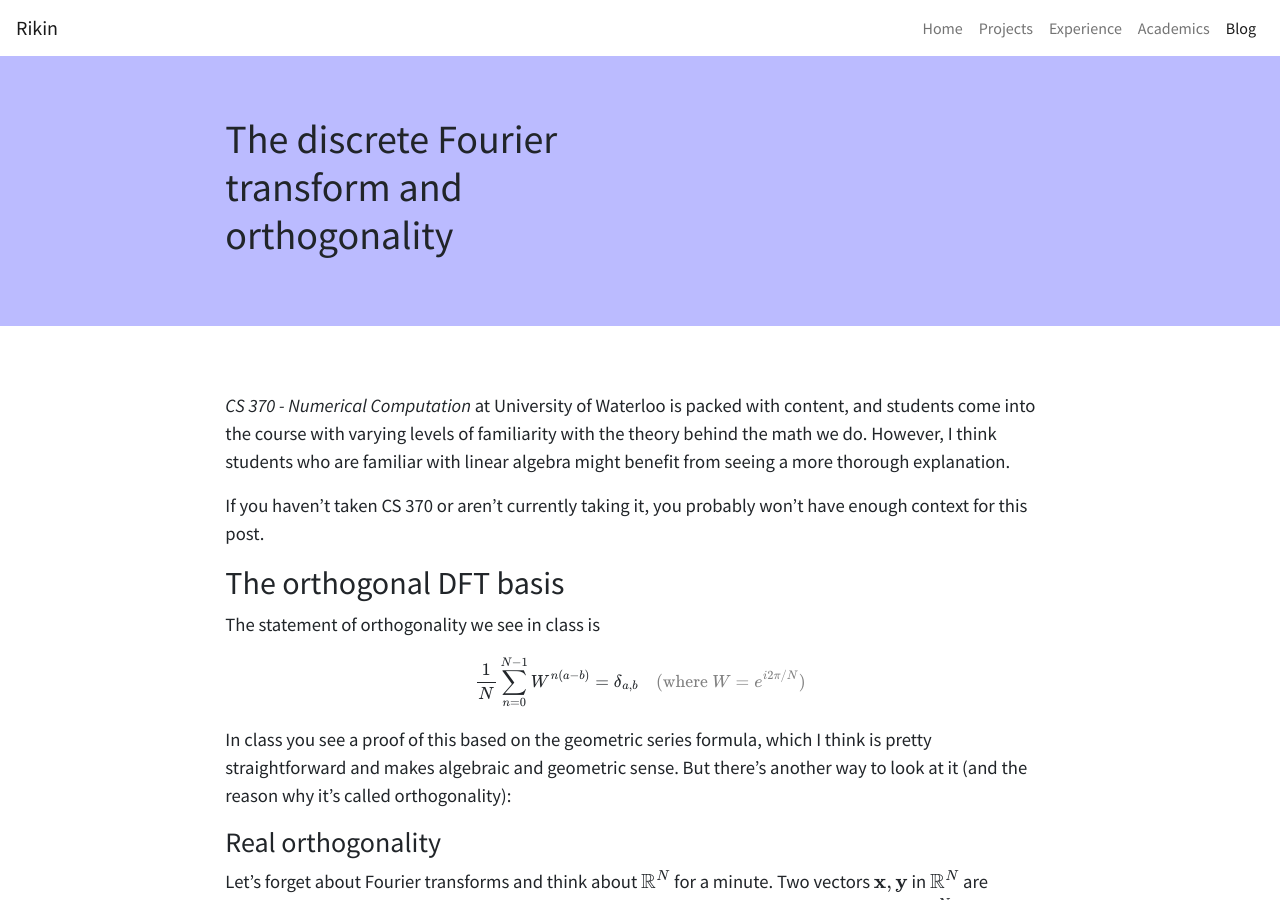
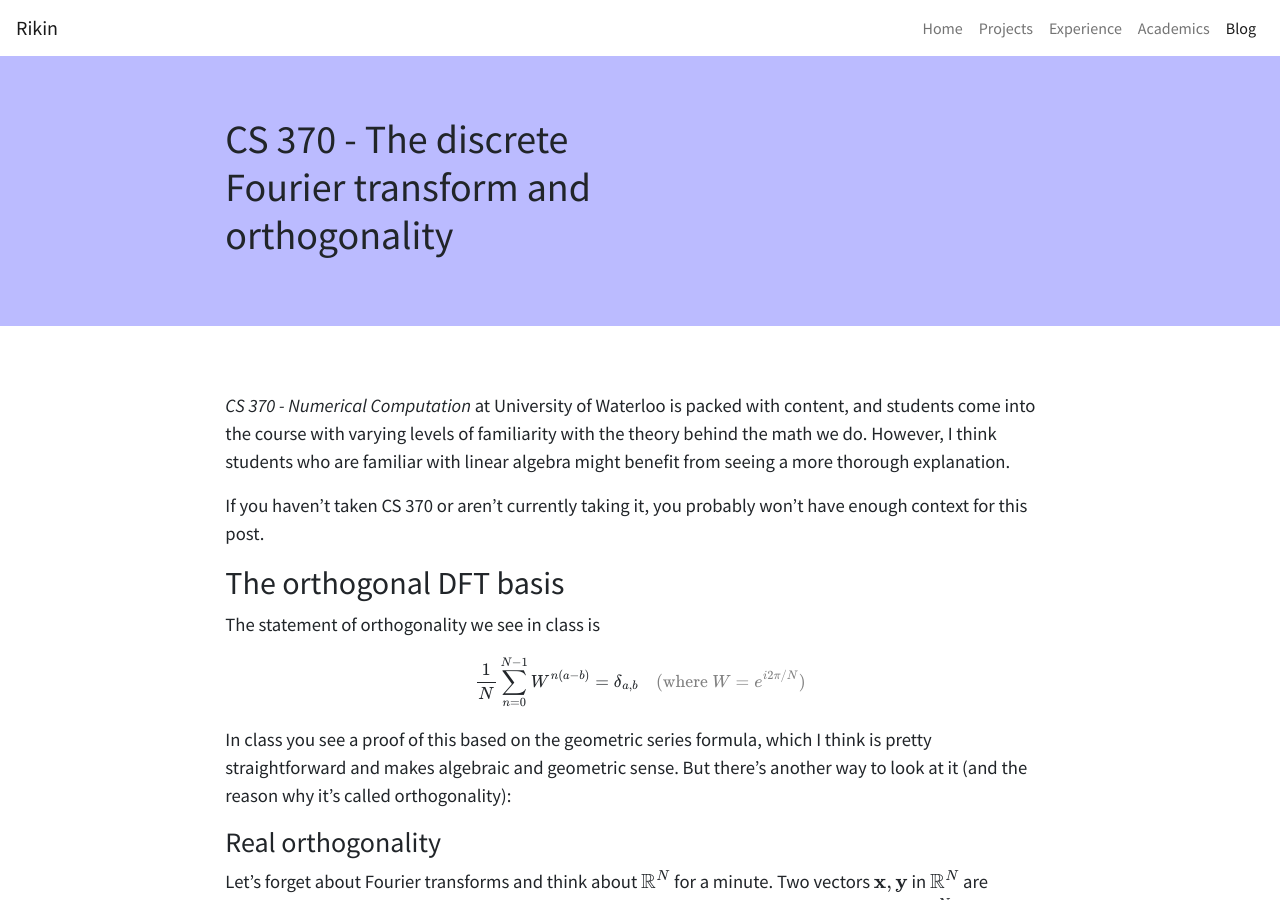
Before and after one commit to rikingurditta/blog, a Jekyll site: the page built from _posts/2024-07-19-orthogonality.md, in a window 1280 px wide and 900 px high. Built offline with Jekyll 4.4.1, drawn with Linux system fonts in a browser that asks for light colours; formulas are drawn with MathJax 3.

Commit message:
Updated titles for CS 370 posts

```diff
--- a/_posts/2024-07-19-orthogonality.md
+++ b/_posts/2024-07-19-orthogonality.md
@@ -1,6 +1,6 @@
 ---
 layout: default
-title: "The discrete Fourier transform and orthogonality"
+title: "CS 370 - The discrete Fourier transform and orthogonality"
 colour: "#BBBBFF"
 ---
 
```
Also changed, not shown: _posts/2025-01-15-370-linalg.md (+1 -1 lines).
